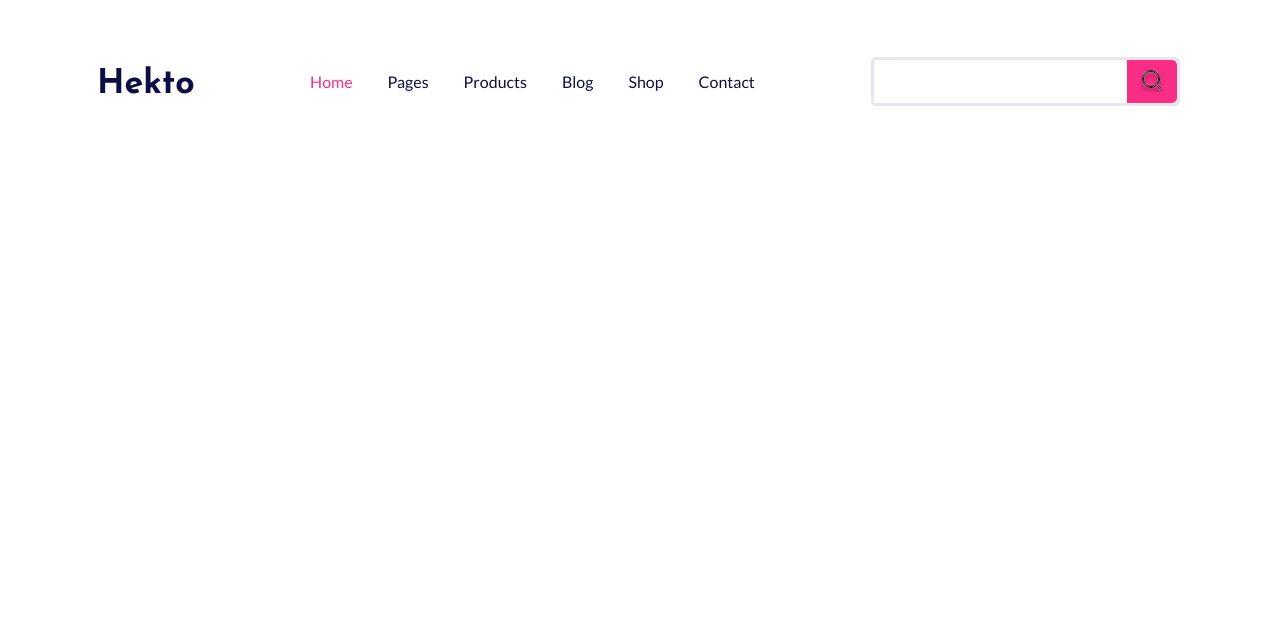
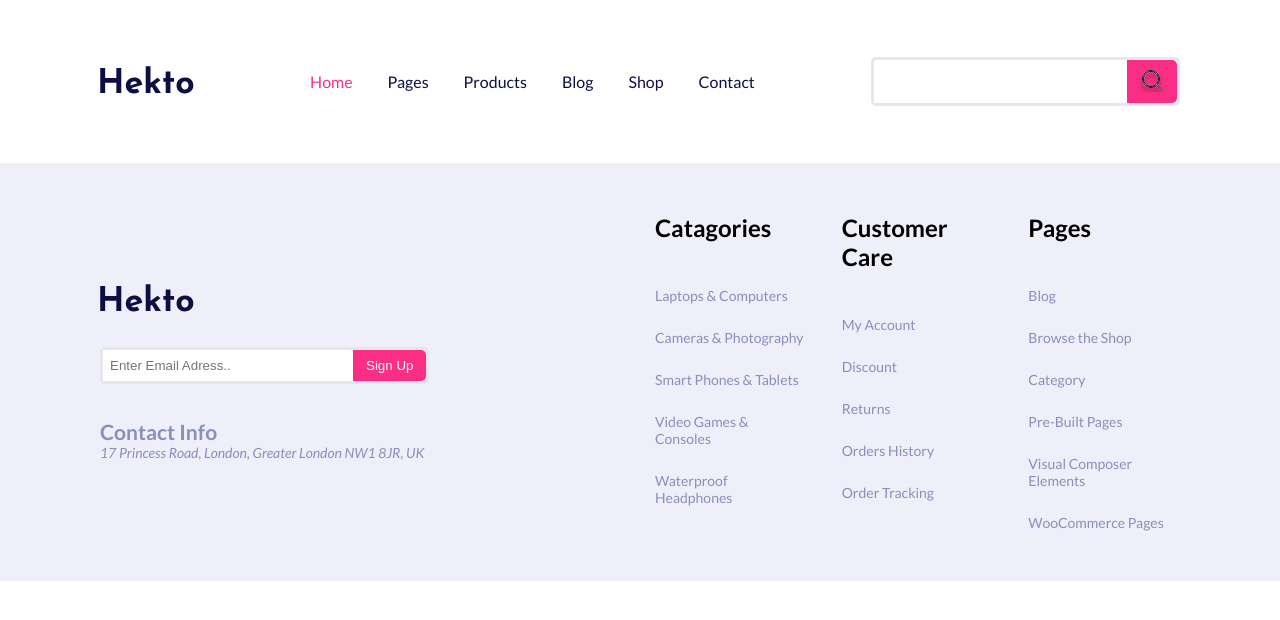
Before and after one commit to SuhaibAssi/hekto15-template, a plain HTML site: page index.html in a window 1280 px wide. Drawn offline with Linux system fonts and the light colour scheme.

Commit message:
create footer section

```diff
--- a/assets/css/main.css
+++ b/assets/css/main.css
@@ -48,3 +48,51 @@ body{
     }
 }
 /* end header */
+
+/* start footer */
+footer{
+    background-color: #EEEFF8;
+    padding: 50px 0;
+}
+.footer .row{
+    gap: 30px;
+}
+.footer a, .address-info{
+    color: #8A8FB9;
+    font-size: 14px;
+}
+.footer .left-side{
+    gap: 35px;
+    align-items: flex-start;
+    width: calc((100% - 30px) / 2);
+}
+.footer .left-side form{
+    display: flex;
+}
+.footer .right-side{
+    width: calc((100% - 30px) / 2);
+}
+.footer .right-side .row{
+    gap: 35px;
+    align-items: flex-start;
+}
+.footer-item{
+    gap: 45px;
+    width: calc((100% - 70px) / 3);
+}
+
+@media screen and (max-width:992px){
+    .footer .left-side, .footer .right-side{
+        width: 100%;
+    }
+}
+@media screen and (max-width:576px){
+    .footer{
+        text-align: center;
+    }
+    .footer-item{
+        width: 100%;
+    }
+}
+
+/* end footer */
--- a/index.html
+++ b/index.html
@@ -74,5 +74,64 @@
       </div>
     </header>
     <!-- end header section -->
+
+    <!-- start footer section -->
+    <footer class="footer">
+      <div class="container">
+        <div class="row">
+          <div class="left-side d-flex flex-direction gap-2">
+            <img src="./assets/images/public/Hekto.svg" alt="" />
+            <div class="search">
+              <form>
+                <input type="email" placeholder="Enter Email Adress.." />
+                <button type="submit" class="text-white">Sign Up</button>
+              </form>
+            </div>
+            <div class="address-info">
+              <h2>Contact Info</h2>
+              <address>
+                17 Princess Road, London, Greater London NW1 8JR, UK
+              </address>
+            </div>
+          </div>
+          <div class="right-side">
+            <div class="row">
+              <div class="footer-item d-flex flex-direction gap-2">
+                <h2>Catagories</h2>
+                <nav class="d-flex flex-direction gap-5">
+                  <a href="#">Laptops & Computers</a>
+                  <a href="#">Cameras & Photography</a>
+                  <a href="#">Smart Phones & Tablets</a>
+                  <a href="#">Video Games & Consoles</a>
+                  <a href="#">Waterproof Headphones</a>
+                </nav>
+              </div>
+              <div class="footer-item d-flex flex-direction gap-2">
+                <h2>Customer Care</h2>
+                <nav class="d-flex flex-direction gap-5">
+                  <a href="#">My Account</a>
+                  <a href="#">Discount</a>
+                  <a href="#">Returns</a>
+                  <a href="#">Orders History</a>
+                  <a href="#">Order Tracking</a>
+                </nav>
+              </div>
+              <div class="footer-item last d-flex flex-direction gap-2">
+                <h2>Pages</h2>
+                <nav class="d-flex flex-direction gap-5">
+                  <a href="#">Blog</a>
+                  <a href="#">Browse the Shop</a>
+                  <a href="#">Category</a>
+                  <a href="#">Pre-Built Pages</a>
+                  <a href="#">Visual Composer Elements</a>
+                  <a href="#">WooCommerce Pages</a>
+                </nav>
+              </div>
+            </div>
+          </div>
+        </div>
+      </div>
+    </footer>
+    <!-- end footer section -->
   </body>
 </html>
```
